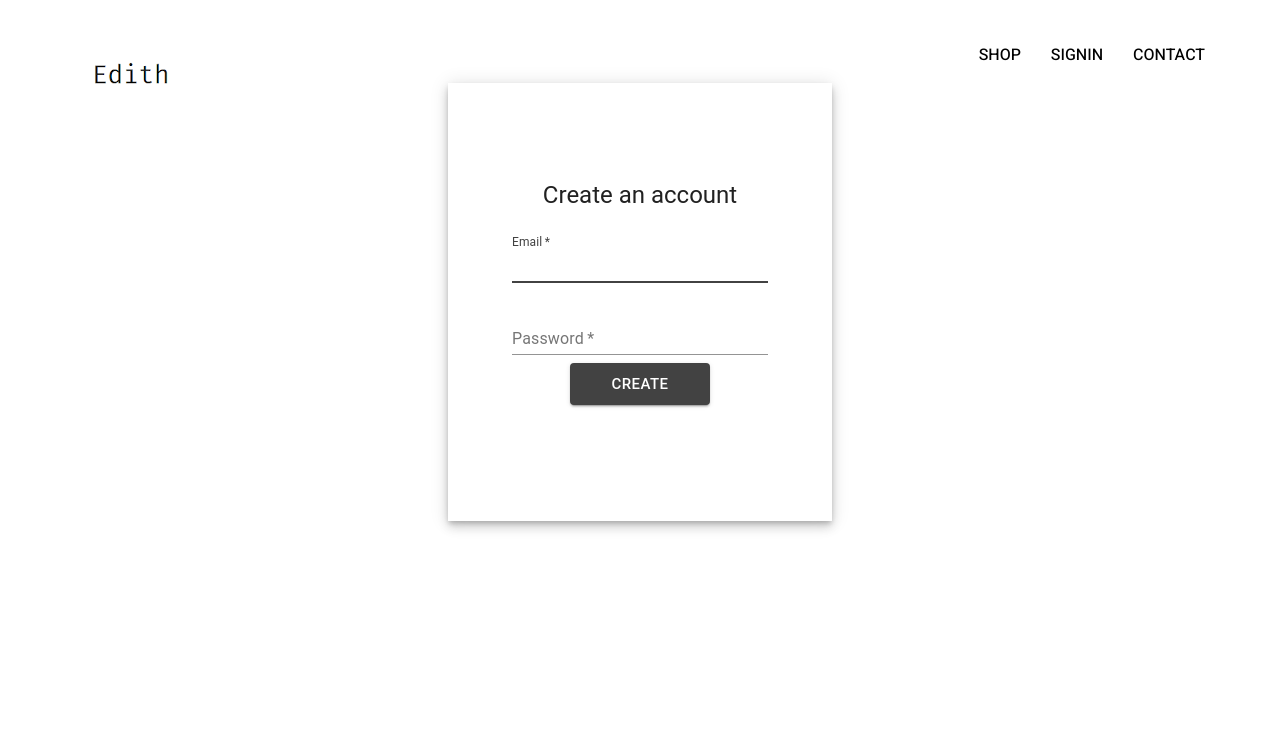
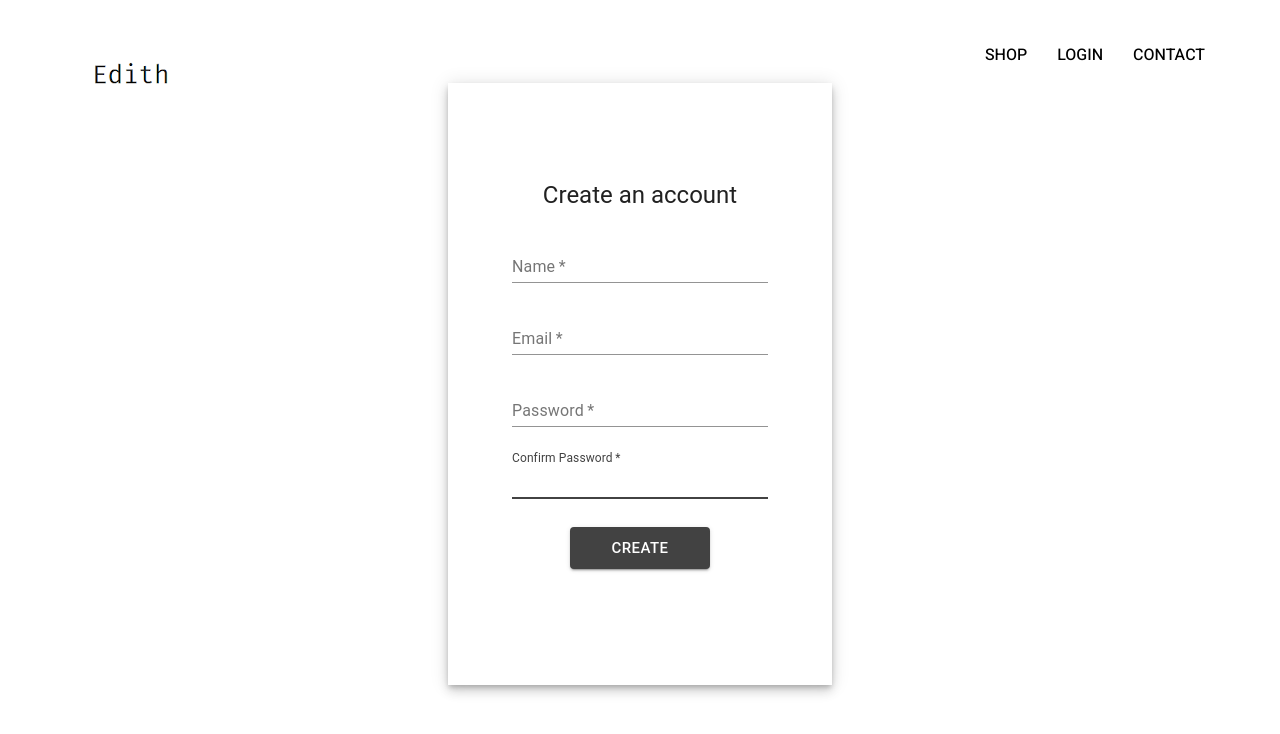
Before and after one commit to jwillow19/project-edith, a React (Create React App) app: page /register in a window 1280 px wide. Shown: the top 734 px of the page. Built offline with nearby package versions, Linux system fonts and the light colour scheme; no server answers.

Commit message:
added firebase, Google Auth.

```diff
--- a/package.json
+++ b/package.json
@@ -7,6 +7,7 @@
     "@testing-library/jest-dom": "^4.2.4",
     "@testing-library/react": "^9.5.0",
     "@testing-library/user-event": "^7.2.1",
+    "firebase": "^7.14.1",
     "node-sass": "^4.13.1",
     "react": "^16.13.1",
     "react-dom": "^16.13.1",
--- a/src/App.css
+++ b/src/App.css
@@ -9,3 +9,12 @@ a {
   text-decoration: none;
   color: black;
 }
+
+/* p {
+  font-weight: 200;
+  font-size: medium;
+} */
+
+* {
+  box-sizing: border-box;
+}
--- a/src/App.js
+++ b/src/App.js
@@ -5,12 +5,37 @@ import Header from './components/header/Header';
 import Login from './components/auth/Login';
 import Register from './components/auth/Register';
 import { BrowserRouter as Router, Route, Switch } from 'react-router-dom';
+import { auth } from './firebase/db';
 import './App.css';
 
-function App() {
+class App extends React.Component {
+  constructor(props) {
+    super(props);
+
+    this.state = {
+      currentUser: null,
+    };
+  }
+
+  unsubscribeAuth = null;
+
+  componentDidMount() {
+    // open-subscription between App & Firebase
+    // auth.onAuthStateChanged triggers when user is signed in
+    this.unsubscribeAuth = auth.onAuthStateChanged((user) => {
+      this.setState({ currentUser: user });
+    });
+  }
+
+  componentWillUnmount() {
+    // close subscription from auth to prevent memory leak
+    this.unsubscribeAuth();
+  }
+
+  render() {
     return (
       <Router>
-      <Header />
+        <Header currentUser={this.state.currentUser} />
         <div>
           <Switch>
             <Route exact path='/' component={Home} />
@@ -22,5 +47,6 @@ function App() {
       </Router>
     );
   }
+}
 
 export default App;
--- a/src/components/auth/Login.jsx
+++ b/src/components/auth/Login.jsx
@@ -10,10 +10,15 @@ import { createMuiTheme, ThemeProvider } from '@material-ui/core/styles';
 import { withStyles } from '@material-ui/core/styles';
 import { Link } from 'react-router-dom';
 
+import { signInWithGoogle } from '../../firebase/db';
+
 const theme = createMuiTheme({
   palette: {
     primary: {
       main: '#424242',
+    },
+    secondary: {
+      main: '#2962ff',
     },
   },
 });
@@ -35,9 +40,16 @@ const useStyles = (theme) => ({
     flexDirection: 'column',
     alignItems: 'center',
   },
+  checkbox: {
+    margin: '10px',
+  },
+  text: {
+    fontWeight: '100',
+  },
   submit: {
     minWidth: '140px',
     margin: 'auto',
+    marginTop: '20px',
     marginBottom: '20px',
     display: 'flex',
     alignItems: 'center',
@@ -120,31 +132,42 @@ class Login extends React.Component {
                     style={{ width: '20vw' }}
                   />
                 </Grid>
+                <div style={{ margin: '10px' }}></div>
 
                 <FormControlLabel
                   control={<Checkbox value='remember' color='primary' />}
                   label='Remember me'
                 />
+
+                <div style={{ display: 'flex' }}>
                   <Button
                     type='submit'
-                  size='large'
                     color='primary'
                     variant='contained'
-                  //   fullWidth
                     onSubmit={this.handleSubmit}
                     className={classes.submit}
                   >
                     Sign In
                   </Button>
+                  <Button
+                    color='secondary'
+                    variant='outlined'
+                    onClick={signInWithGoogle}
+                    className={classes.submit}
+                  >
+                    Sign in with Google
+                  </Button>
+                </div>
+
                 <Grid container>
                   <Grid item xs>
                     <Link to='/' variant='body2'>
-                      <h className='text'>Forgot password?</h>
+                      <p>Forgot password?</p>
                     </Link>
                   </Grid>
                   <Grid item xs>
                     <Link to='/register' variant='body2'>
-                      Don't have an account?
+                      <p className={classes.text}>Don't have an account?</p>
                     </Link>
                   </Grid>
                 </Grid>
--- a/src/components/auth/Register.jsx
+++ b/src/components/auth/Register.jsx
@@ -37,6 +37,7 @@ const useStyles = (theme) => ({
   submit: {
     minWidth: '140px',
     margin: 'auto',
+    marginTop: '20px',
     marginBottom: '20px',
     display: 'flex',
     alignItems: 'center',
@@ -49,8 +50,10 @@ class Register extends React.Component {
     super(props);
 
     this.state = {
+      name: '',
       email: '',
-      password: '',
+      password1: '',
+      password2: '',
     };
   }
 
@@ -66,7 +69,7 @@ class Register extends React.Component {
   };
 
   render() {
-    const { email, password } = this.state;
+    const { name, email, password1, password2 } = this.state;
     const { classes } = this.props;
     return (
       <ThemeProvider theme={theme}>
@@ -97,10 +100,25 @@ class Register extends React.Component {
                     onChange={this.handleOnChange}
                     margin='normal'
                     required
+                    type='text'
+                    id='name'
+                    name='name'
+                    value={name}
+                    autoComplete='name'
+                    autoFocus
+                    label='Name'
+                    style={{ width: '20vw' }}
+                  />
+                </Grid>
+                <Grid item>
+                  <TextField
+                    onChange={this.handleOnChange}
+                    margin='normal'
+                    required
+                    type='email'
                     id='email'
                     name='email'
                     value={email}
-                    autoComplete='email'
                     autoFocus
                     label='Email'
                     style={{ width: '20vw' }}
@@ -115,12 +133,25 @@ class Register extends React.Component {
                     label='Password'
                     type='password'
                     id='password'
-                    value={password}
-                    autoComplete='current-password'
+                    autoFocus
+                    value={password1}
                     style={{ width: '20vw' }}
                   />
                 </Grid>
-
+                <Grid item>
+                  <TextField
+                    onChange={this.handleOnChange}
+                    margin='normal'
+                    required
+                    id='password2'
+                    name='password2'
+                    value={password2}
+                    type='password'
+                    autoFocus
+                    label='Confirm Password'
+                    style={{ width: '20vw' }}
+                  />
+                </Grid>
                 <Button
                   type='submit'
                   size='large'
--- a/src/components/header/Header.jsx
+++ b/src/components/header/Header.jsx
@@ -1,8 +1,10 @@
 import React from 'react';
 import { Link } from 'react-router-dom';
+import { auth } from '../../firebase/db';
 import './header.styles.scss';
 import logo from '../../assets/refine-logo.png';
-const Header = () => {
+
+const Header = ({ currentUser }) => {
   return (
     <div className='header'>
       <Link className='logo-container' to='/'>
@@ -12,9 +14,17 @@ const Header = () => {
         <Link className='option' to='/shop'>
           SHOP
         </Link>
-        <Link className='option' to='/login'>
-          SIGNIN
-        </Link>
+
+        {currentUser ? (
+          <div className='option' onClick={() => auth.signOut()}>
+            SIGN OUT
+          </div>
+        ) : (
+          <Link className='option' to='/login'>
+            LOGIN
+          </Link>
+        )}
+
         <Link className='option' to='/cart'>
           CONTACT
         </Link>
--- a/src/components/header/header.styles.scss
+++ b/src/components/header/header.styles.scss
@@ -23,6 +23,7 @@
 
     .option {
       padding: 10px 15px;
+      cursor: pointer;
     }
   }
 }
--- /dev/null
+++ b/src/firebase/db.js
@@ -0,0 +1,31 @@
+// This import loads the firebase namespace along with all its type information.
+import * as firebase from 'firebase/app';
+
+// These imports load individual services into the firebase namespace. (individual services get attached to 'firebase')
+import 'firebase/auth';
+import 'firebase/firestore';
+
+const firebaseConfig = {
+  apiKey: 'AIzaSyD6Fy7kVGNScj8L5FLoZXO8385Oghx139s',
+  authDomain: 'project-edith-51131.firebaseapp.com',
+  databaseURL: 'https://project-edith-51131.firebaseio.com',
+  projectId: 'project-edith-51131',
+  storageBucket: 'project-edith-51131.appspot.com',
+  messagingSenderId: '766093877049',
+  appId: '1:766093877049:web:c33af656f32effde9512e8',
+  measurementId: 'G-SSJD9HZBV8',
+};
+
+firebase.initializeApp(firebaseConfig);
+
+// For auth and using the db
+export const auth = firebase.auth();
+export const firestore = firebase.firestore();
+
+// Google Sign-In authentication utility
+const provider = new firebase.auth.GoogleAuthProvider();
+provider.setCustomParameters({ prompt: 'select_account' });
+// sign in with popup with the provider set to Google only (can be twitter etc...)
+export const signInWithGoogle = () => auth.signInWithPopup(provider);
+
+export default firebase;
```
Also changed, not shown: 1 other file (tests, documents, lock files or other folders). Lines whose indentation alone changed are shown as unchanged.
